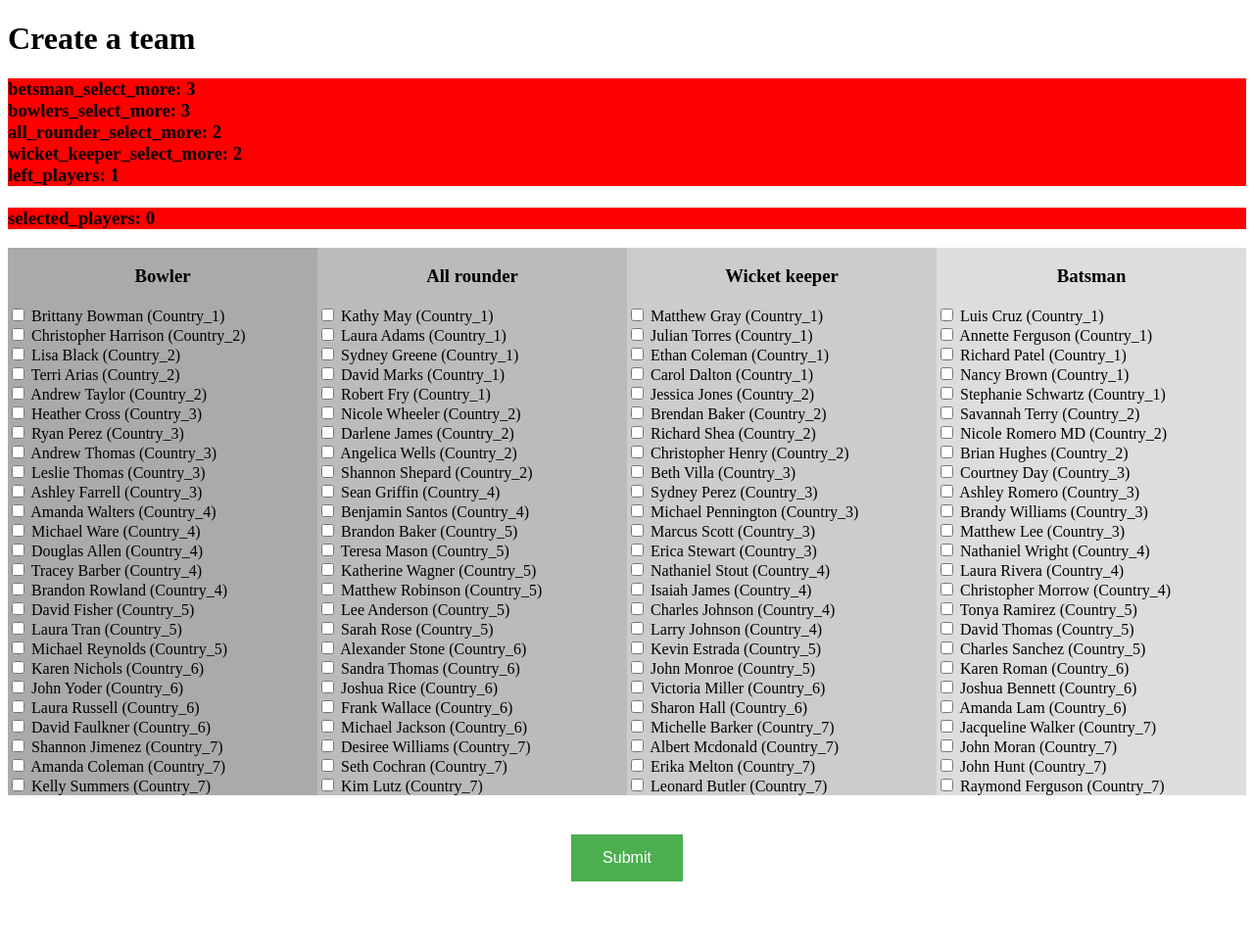
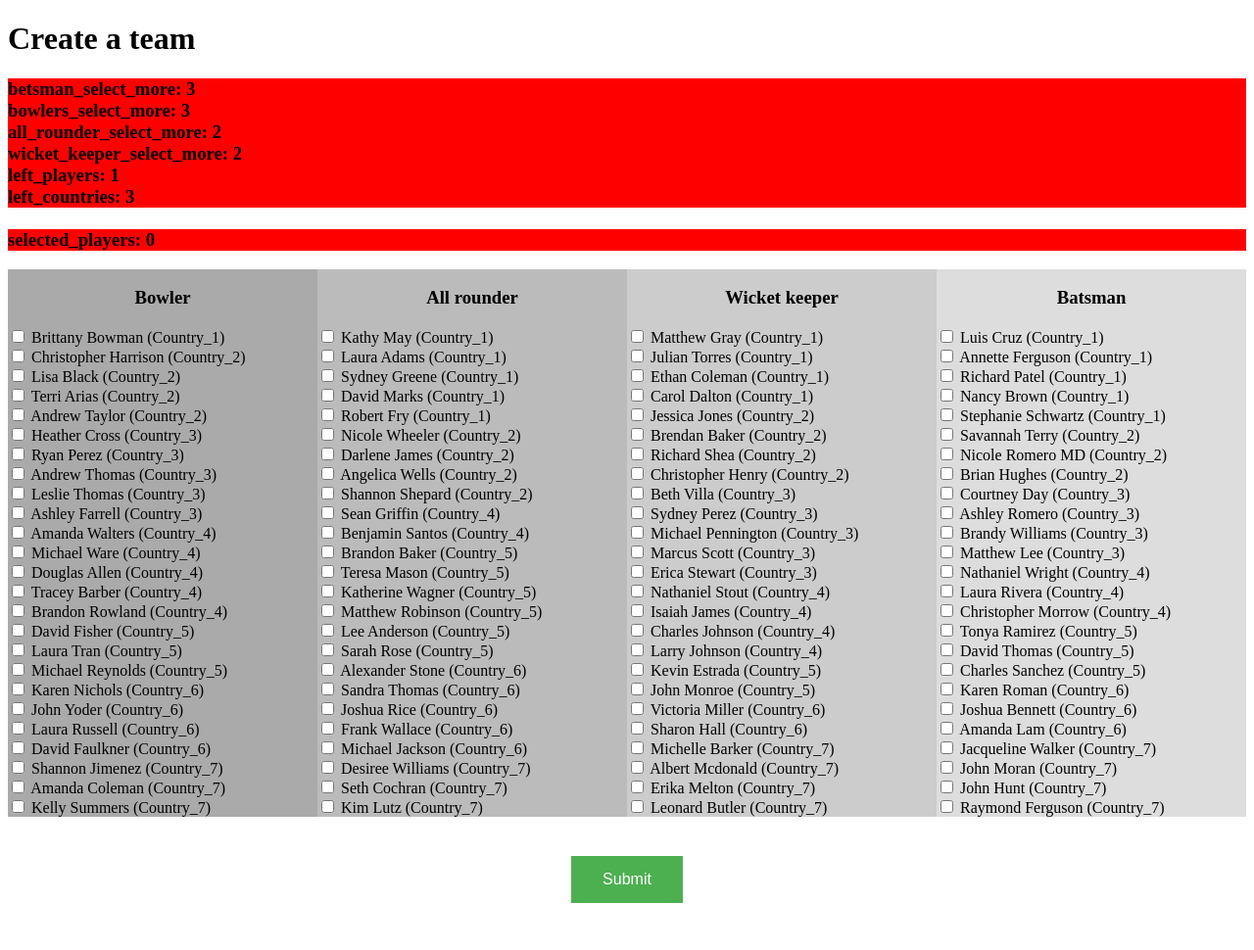
Before and after one commit to amirsaleem1990/Fantasy_cricket_app_Django, a Django app: page /normal_user/create_team in a window 1280 px wide. Shown: the whole page at 98% size. Before the commit the page ends 900 px from the top, so only its background shows below. Run offline with Django 3.2, Linux system fonts and the light colour scheme; data comes from the database, SQL or seed files in the repository.

Commit message:
Added left_countries information

```diff
--- a/Fantasy_cricket/normal_user/templates/create_team.html
+++ b/Fantasy_cricket/normal_user/templates/create_team.html
@@ -71,6 +71,7 @@
 				<div style="background: red;" id="all_rounder_select_more">all_rounder_select_more: 2</div>
 				<div style="background: red;" id="wicket_keeper_select_more">wicket_keeper_select_more: 2</div>
 				<div style="background: red;" id="left_players">left_players: 1</div>
+				<div style="background: red;" id="left_countries">left_countries: 3</div>
 				<br>
 				<div style="background: red;" id="selected_players">selected_players: 0</div>
 			</h3>
@@ -132,6 +133,7 @@
 							$('#wicket_keeper_select_more').html("wicket_keeper_select_more: " + data.wicket_keeper_select_more);
 							$('#selected_players').html         ("selected_players         : " + data.selected_players         );
 							$('#left_players').html             ("left_players             : " + data.left_players             );
+							$('#left_countries').html           ("left_countries           : " + data.left_countries           );
 							$('input[type=checkbox]').attr('disabled', eval(data.all_players_selected));
 							if (eval(data.all_players_selected) === true) {
 								var lst = data.ids_do_not_desable;
@@ -165,6 +167,12 @@
 							}else{
 								$('div[id=left_players]').attr('style', "background: red;")
 							}
+							if (eval(data.left_countries_task_completed) === true){
+								$('div[id=left_countries]').attr('style', "background: LightGreen;")
+							}else{
+								$('div[id=left_countries]').attr('style', "background: red;")
+							}
+
 						}
 					});
 		        });
```
